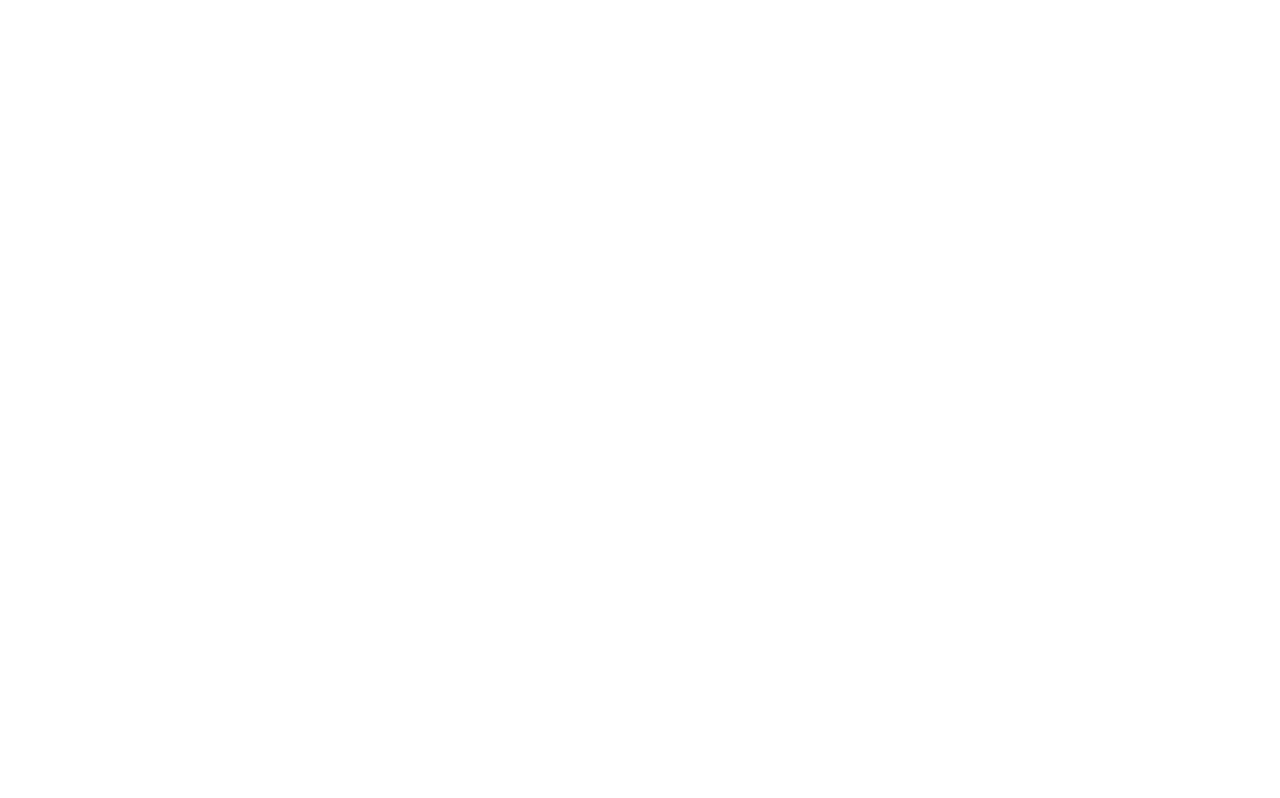
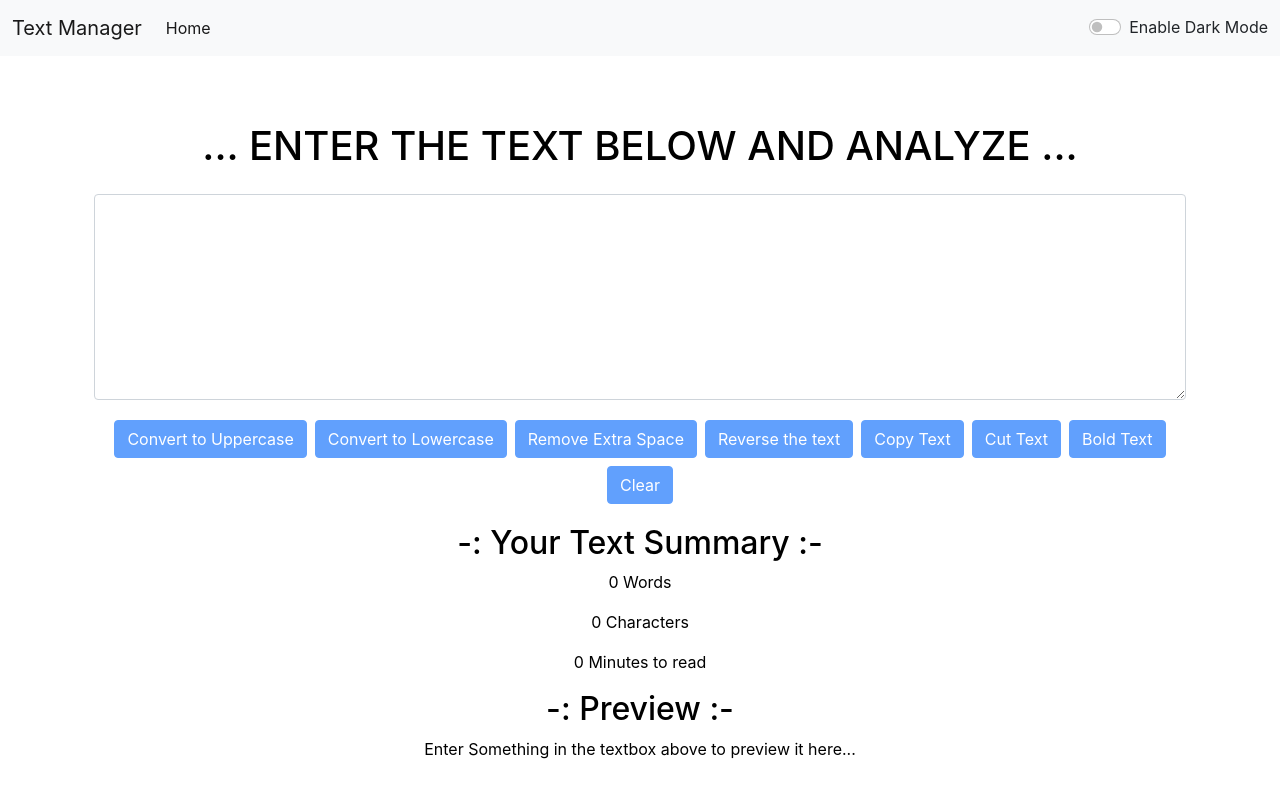
Before and after one commit to TheHimanshuDixit/Text-Manger, a React (Create React App) app: page / in a window 1280 px wide. Built offline with nearby package versions, Linux system fonts and the light colour scheme.

Commit message:
just hiding router

```diff
--- a/src/App.js
+++ b/src/App.js
@@ -3,14 +3,14 @@
 import './App.css';
 import Navbar from './Components/Navbar';
 import Textform from './Components/Textform';
-import About from './Components/About';
+// import About from './Components/About';
 import Alert from './Components/Alert';
 import React, { useState } from 'react';
-import {
-  BrowserRouter as Router,
-  Routes,
-  Route,
-} from "react-router-dom";
+// import {
+//   BrowserRouter as Router,
+//   Routes,
+//   Route,
+// } from "react-router-dom";
 
 function App() {
   const [mode, setMode] = useState('light');            // whether dark mode is enabled or not
@@ -44,24 +44,25 @@ function App() {
 
   return (
     <>
-      <Router basename='/react_tutorial'>
+      {/* <Router basename='/react_tutorial'> */}
         <Navbar title="Text Manager" mode={mode} toggleMode={toggleMode} />
         <Alert alert={alert} />
           {/* <Navbar /> */}
           {/* passing props it is like an argument (object) */}
           {/* <Navbar  title="Text Manager" abouttext="About Text Manager" /> */}
           <div className="container my-3 App">
-            <Routes>
+          <Textform heading="... ENTER THE TEXT BELOW AND ANALYZE ..." mode={mode} showAlert={showAlert} />
+            {/* <Routes> */}
               {/* /Users --> component 1
               /Users/home --> component 2 */}
               {/* exact keyword is like it work it went to this path  not even a small change in path */}
-              <Route exact path="/" element ={<Textform heading="... ENTER THE TEXT BELOW AND ANALYZE ..." mode={mode} showAlert={showAlert} />}>
+              {/* <Route exact path="/" element ={<Textform heading="... ENTER THE TEXT BELOW AND ANALYZE ..." mode={mode} showAlert={showAlert} />}>
               </Route>
               <Route exact path="/about" element ={<About mode={mode}/>}>
               </Route>
-            </Routes>
+            </Routes> */}
           </div>
-      </Router>
+      {/* </Router> */}
     </>
   );
 }
--- a/src/Components/Navbar.js
+++ b/src/Components/Navbar.js
@@ -1,6 +1,6 @@
 import React from 'react'
 import PropTypes from 'prop-types'
-import { Link } from 'react-router-dom'
+// import { Link } from 'react-router-dom'
 import { useState } from 'react';
 
 // a and href works but it reload the page
@@ -25,18 +25,20 @@ export default function Navbar(props) {
     return (
         <nav className={`navbar navbar-expand-lg navbar-${props.mode} bg-${props.mode}`}>
             <div className="container-fluid">
-                <Link className="navbar-brand" to="/">{props.title}</Link>
+                <a className="navbar-brand" href="#">{props.title}</a>
+                {/* <Link className="navbar-brand" to="/">{props.title}</Link> */}
                 <button className="navbar-toggler" type="button" data-bs-toggle="collapse" data-bs-target="/navbarSupportedContent" aria-controls="navbarSupportedContent" aria-expanded="false" aria-label="Toggle navigation">
                     <span className="navbar-toggler-icon"></span>
                 </button>
                 <div className="collapse navbar-collapse" id="navbarSupportedContent">
                     <ul className="navbar-nav me-auto mb-2 mb-lg-0">
                         <li className="nav-item">
-                            <Link className={`nav-link ${navcls1}`} id="navHome" onClick={highlight} aria-current="page" to="/">Home</Link>
+                            <a className={`nav-link ${navcls1}`} id="navHome" onClick={highlight} aria-current="page" href="#">Home</a>
+                            {/* <Link className={`nav-link ${navcls1}`} id="navHome" onClick={highlight} aria-current="page" to="/">Home</Link> */}
                         </li>
-                        <li className="nav-item">
+                        {/* <li className="nav-item">
                             <Link className={`nav-link ${navcls2}`} id="navAbout" onClick={highlight} to="/about">{props.abouttext}</Link>
-                        </li>
+                        </li> */}
                         {/* <li className="nav-item dropdown">
                             <a className="nav-link dropdown-toggle" href="/" id="navbarDropdown" role="button" data-bs-toggle="dropdown" aria-expanded="false">
                                 Dropdown
```
